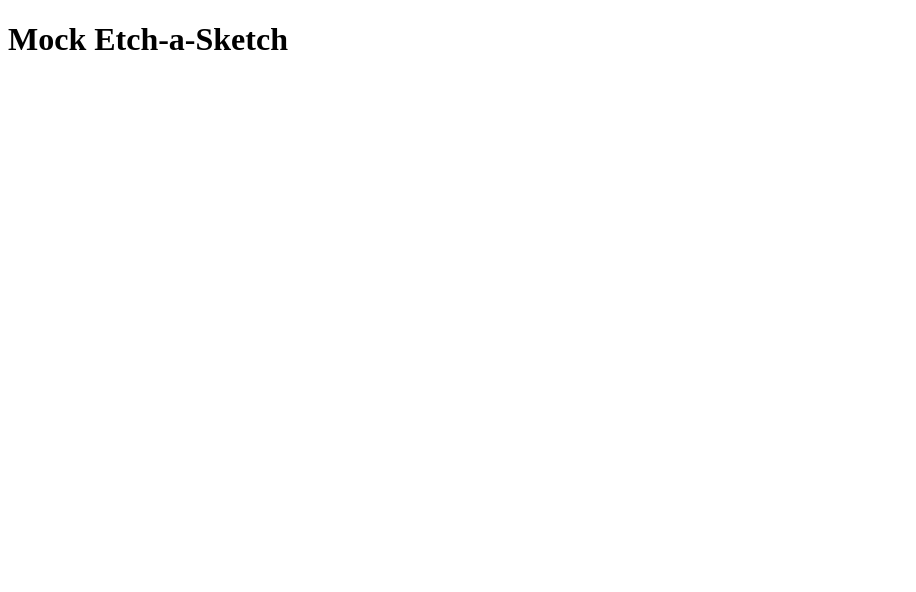
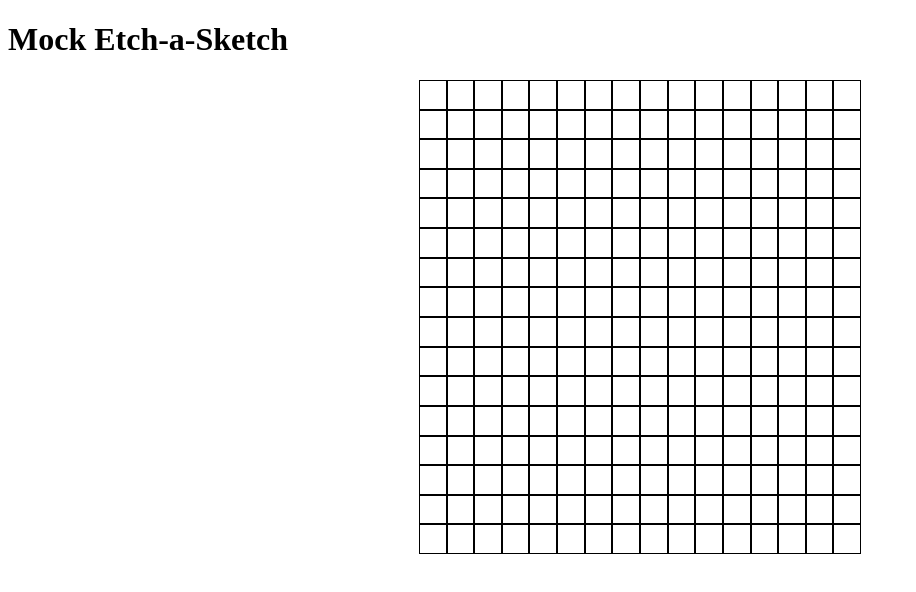
Before and after one commit to developerpanda083/mock-etch-a-sketch, a plain HTML site: page index.html in a window 1280 px wide. Shown: the whole page, without its empty margins (0-916 px from the left). Drawn offline with Linux system fonts and the light colour scheme.

Commit message:
Setup 16x16 grid w/flexbox

```diff
--- a/index.html
+++ b/index.html
@@ -5,10 +5,14 @@
     <meta http-equiv="X-UA-Compatible" content="IE=edge">
     <meta name="viewport" content="width=device-width, initial-scale=1.0">
     <link rel="stylesheet" href="styles.css">
-    <script src="index.js"></script>
     <title>Mock Etch-a-Sketch</title>
 </head>
 <body>
     <h1>Mock Etch-a-Sketch</h1>
+    <div class="canvas">
+        <div class="canvas-square"></div>
+    </div>
+
+    <script src="index.js"></script>
 </body>
 </html>
--- a/index.js
+++ b/index.js
@@ -0,0 +1,7 @@
+const canvas = document.querySelector('.canvas')
+const canvasSquare = document.querySelector('.canvas-square');
+
+for (let i = 1; i < 256; i++) {
+    const canvasSqrClone = canvasSquare.cloneNode(true);
+    canvas.appendChild(canvasSqrClone);
+};
--- a/styles.css
+++ b/styles.css
@@ -0,0 +1,35 @@
+* {
+    box-sizing: border-box;
+}
+
+.canvas {
+    padding: 0;
+    display: flex;
+    justify-content: center;
+    flex-wrap: wrap;
+    width: 35%;
+    margin: auto;
+}
+
+.canvas-square {
+    border: 1px solid black;
+    display: inline-block;
+    justify-content: space-evenly;
+    width: 6.25%;
+    padding-bottom: 6.25%;
+}
+/*
+.canvas-square {
+    border: 1px solid black;
+    height: 25px;
+    width: 25px;
+} */
+
+/*
+.canvas {
+    padding: 0;
+    display: grid;
+    grid-template-columns: repeat(16, 25px [col-start]);
+    width: 80%;
+    column-gap: 0;
+} */
```
